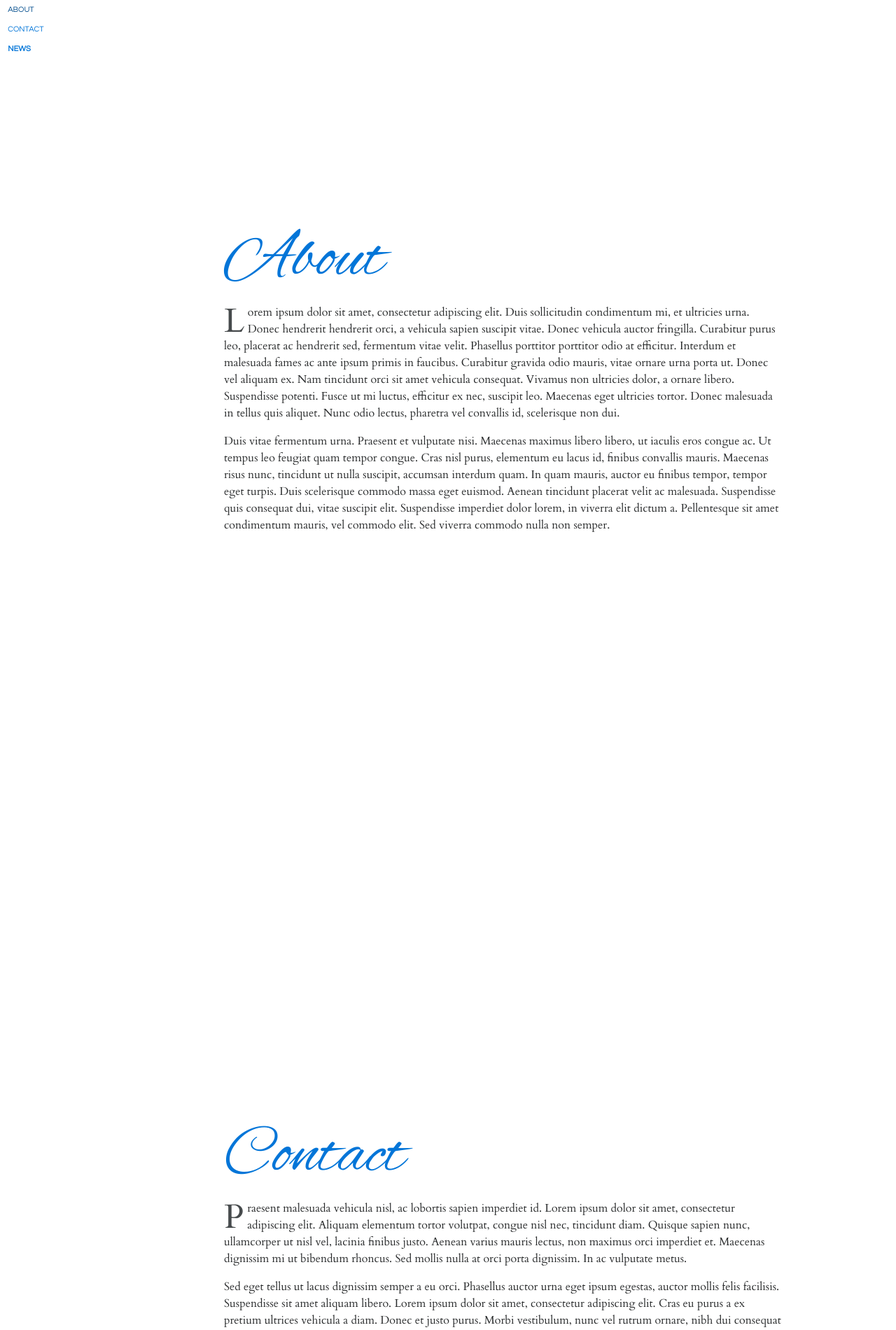
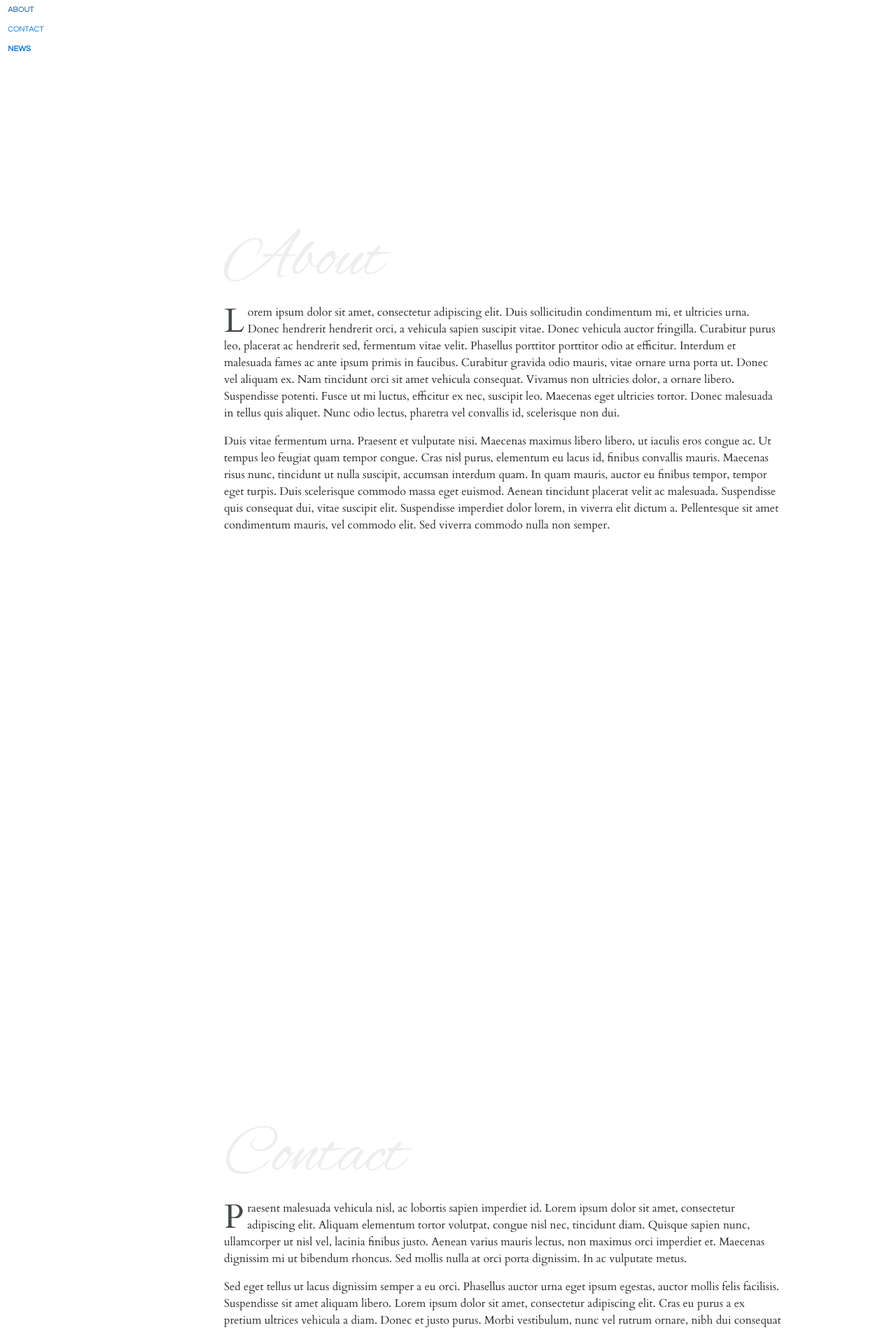
Before and after one commit to JoyceKimberly/SoniaBjornsen, a Jekyll site: the page built from index.md, in a window 1280 px wide. Shown: the top 1900 px of the page at 70% size. Built offline with Jekyll 4.4.1, drawn with Linux system fonts in a browser that asks for light colours; nearby versions of some CDN libraries; the repository's description, which GitHub fills in, is left out.

Commit message:
Update style.scss

```diff
--- a/assets/css/style.scss
+++ b/assets/css/style.scss
@@ -81,7 +81,8 @@ time,
 h1, h2, h3, h4, h5, h6 {
   font-family: $cursive;
 }
-h1 {
+h1,
+h1 a {
   font-size: 6rem;
   color: $gray-lighter;
 }
```
